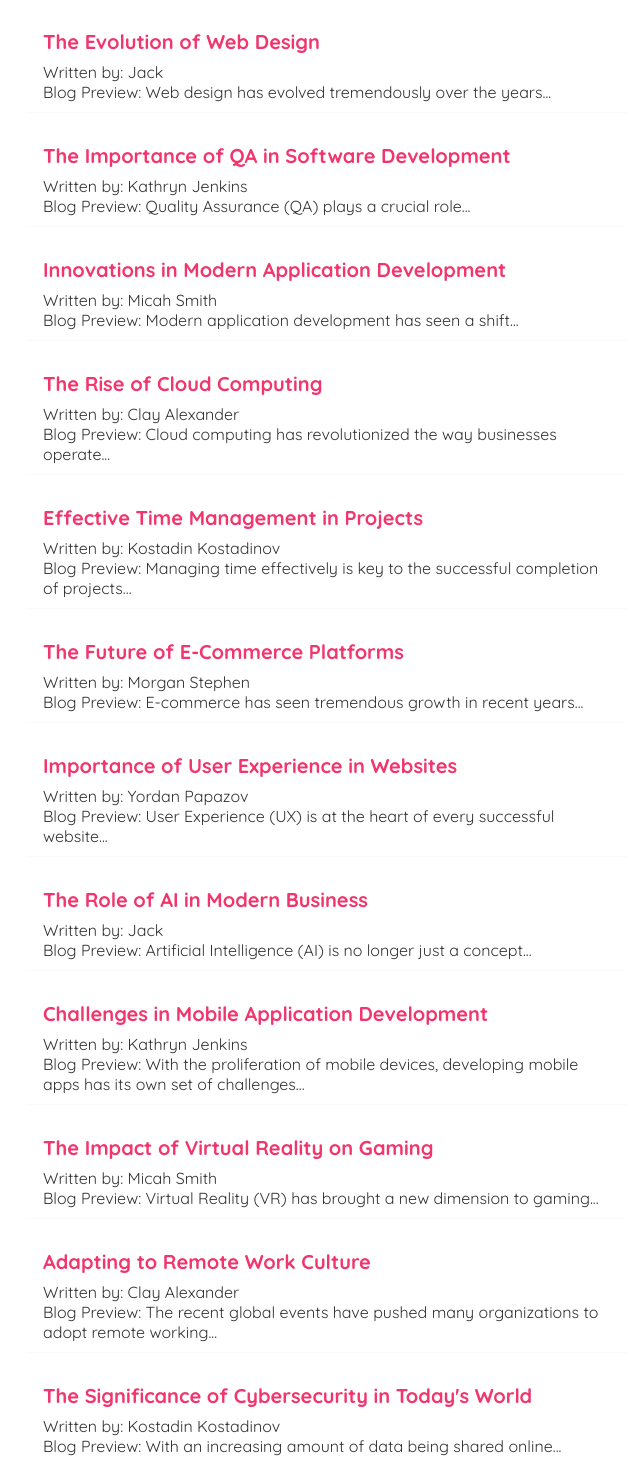
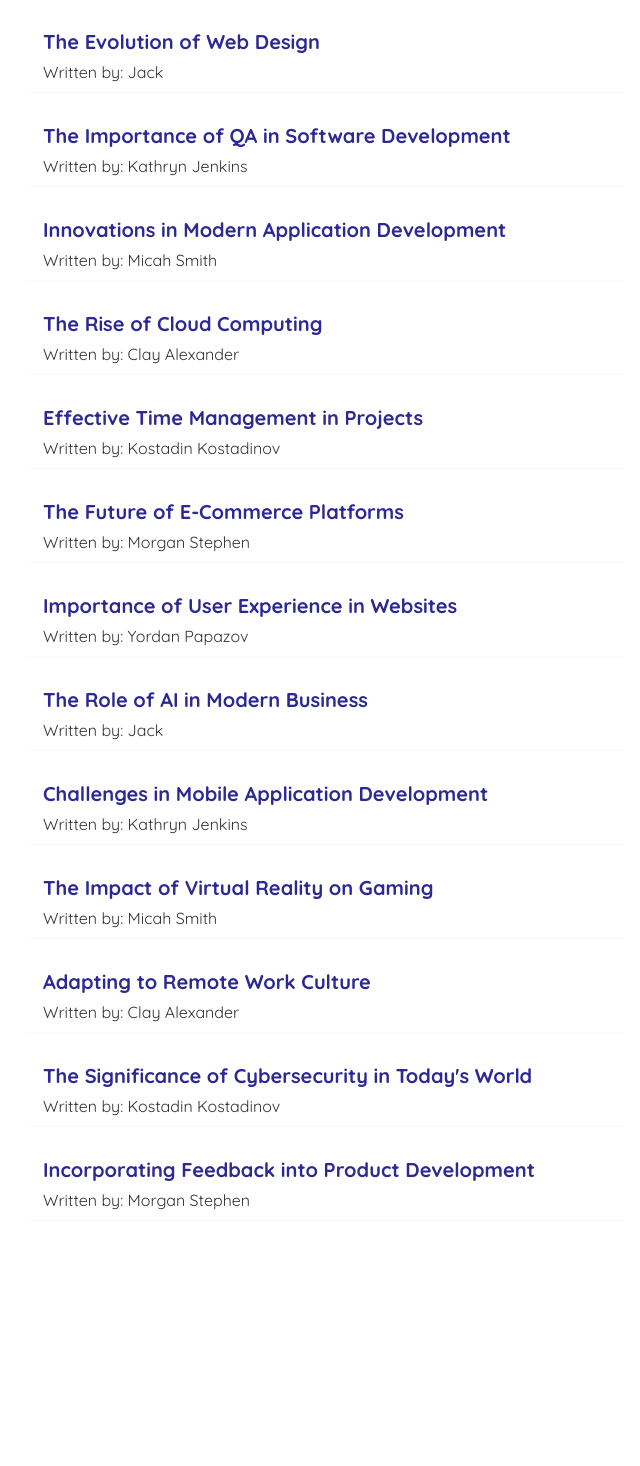
Before and after one commit to WarrenOliver/react-blog, a React (Vite) app: page / in a window 1280 px wide. Shown: the part 184-1650 px from the top of the page, without its empty margins (313-953 px from the left). After the commit the page ends 1485 px from the top, so only its background shows below. Built offline with nearby package versions, Linux system fonts and the light colour scheme; data requests are answered from the project's data file.

Commit message:
added single blog detail pages

```diff
--- a/data/db.json
+++ b/data/db.json
@@ -3,79 +3,79 @@
     {
       "id": 1,
       "title": "The Evolution of Web Design",
-        "body": "Web design has evolved tremendously over the years...",
+      "body": "Web design has evolved tremendously over the years, transitioning from simple, text-based pages to complex, interactive experiences. This evolution reflects the changes in technology and user expectations, leading to more visually appealing and user-friendly designs.",
       "author": "Jack"
     },
     {
       "id": 2,
       "title": "The Importance of QA in Software Development",
-        "body": "Quality Assurance (QA) plays a crucial role...",
+      "body": "Quality Assurance (QA) plays a crucial role in software development, ensuring that products meet certain standards of quality. It involves rigorous testing and review processes to identify and fix bugs, leading to more reliable and user-friendly software.",
       "author": "Kathryn Jenkins"
     },
     {
       "id": 3,
       "title": "Innovations in Modern Application Development",
-        "body": "Modern application development has seen a shift...",
+      "body": "Modern application development has seen a shift towards more agile and user-centered approaches. These innovations have enabled developers to create applications that are not only functional but also engaging and intuitive for the end-user.",
       "author": "Micah Smith"
     },
     {
       "id": 4,
       "title": "The Rise of Cloud Computing",
-        "body": "Cloud computing has revolutionized the way businesses operate...",
+      "body": "Cloud computing has revolutionized the way businesses operate, offering scalable and flexible solutions. This technology allows for efficient data storage and management, facilitating remote work and collaboration across different geographical locations.",
       "author": "Clay Alexander"
     },
     {
       "id": 5,
       "title": "Effective Time Management in Projects",
-        "body": "Managing time effectively is key to the successful completion of projects...",
+      "body": "Managing time effectively is key to the successful completion of projects. It involves strategic planning and prioritization to ensure that resources are allocated efficiently and deadlines are met, ultimately leading to the successful delivery of projects.",
       "author": "Kostadin Kostadinov"
     },
     {
       "id": 6,
       "title": "The Future of E-Commerce Platforms",
-        "body": "E-commerce has seen tremendous growth in recent years...",
+      "body": "E-commerce has seen tremendous growth in recent years, driven by advances in technology and changes in consumer behavior. This growth suggests a future where digital marketplaces become increasingly prevalent, offering more personalized and seamless shopping experiences.",
       "author": "Morgan Stephen"
     },
     {
       "id": 7,
       "title": "Importance of User Experience in Websites",
-        "body": "User Experience (UX) is at the heart of every successful website...",
+      "body": "User Experience (UX) is at the heart of every successful website. A good UX design ensures that websites are not only aesthetically pleasing but also easy to navigate, enhancing the overall user satisfaction and engagement.",
       "author": "Yordan Papazov"
     },
     {
       "id": 8,
       "title": "The Role of AI in Modern Business",
-        "body": "Artificial Intelligence (AI) is no longer just a concept...",
+      "body": "Artificial Intelligence (AI) is no longer just a concept but a practical tool in business. It is transforming various aspects of operations, from automating routine tasks to providing deeper insights into customer behavior, enabling smarter business decisions.",
       "author": "Jack"
     },
     {
       "id": 9,
       "title": "Challenges in Mobile Application Development",
-        "body": "With the proliferation of mobile devices, developing mobile apps has its own set of challenges...",
+      "body": "With the proliferation of mobile devices, developing mobile apps has its own set of challenges. These include ensuring compatibility across different devices and operating systems, as well as providing a seamless user experience in a mobile context.",
       "author": "Kathryn Jenkins"
     },
     {
       "id": 10,
       "title": "The Impact of Virtual Reality on Gaming",
-        "body": "Virtual Reality (VR) has brought a new dimension to gaming...",
+      "body": "Virtual Reality (VR) has brought a new dimension to gaming, offering immersive experiences that were once thought impossible. This technology is not only changing how games are played but also how they are designed, pushing the boundaries of creativity and innovation.",
       "author": "Micah Smith"
     },
     {
       "id": 11,
       "title": "Adapting to Remote Work Culture",
-        "body": "The recent global events have pushed many organizations to adopt remote working...",
+      "body": "The recent global events have pushed many organizations to adopt remote working. This shift requires adapting to new technologies and communication methods, ensuring that teams remain productive and connected despite the physical distance.",
       "author": "Clay Alexander"
     },
     {
       "id": 12,
       "title": "The Significance of Cybersecurity in Today's World",
-        "body": "With an increasing amount of data being shared online...",
+      "body": "With an increasing amount of data being shared online, the importance of cybersecurity cannot be overstated. It is essential for protecting sensitive information from cyber threats, ensuring the safety and privacy of users in the digital space.",
       "author": "Kostadin Kostadinov"
     },
     {
       "id": 13,
       "title": "Incorporating Feedback into Product Development",
-        "body": "Feedback is an essential component for continuous improvement...",
+      "body": "Feedback is an essential component for continuous improvement in product development. It provides valuable insights from users and stakeholders, enabling developers to refine and enhance their products to better meet the needs of their audience.",
       "author": "Morgan Stephen"
     }
   ]
--- a/src/components/BlogList.tsx
+++ b/src/components/BlogList.tsx
@@ -10,7 +10,6 @@ const BlogList = ({ blogs, title }) => {
             <h2>{blog.title}</h2>
             </Link>
           <div>Written by: {blog.author}</div>
-          <div>Blog Preview: {blog.body}</div>
 
         </div>
       ))}
--- a/src/components/SingleBlogPage.tsx
+++ b/src/components/SingleBlogPage.tsx
@@ -1,11 +1,24 @@
 import { useParams } from "react-router-dom";
+import useFetch from "./useFetch";
 
 const SingleBlogPage = () => {
     const { id } = useParams()
+    const { data: blog, isPending, error } = useFetch('http://localhost:8000/blogs/'+ id)
+
 
     return (
-        <div className="blog-details">
-            <h2>Blog Details - {id}</h2>
+        <div className="single-blog-details">
+            {isPending && <div>Loading...</div>}
+            {error && <div>{error}</div>}
+            {blog && (
+                <article>
+                    <h2>{ blog.title }</h2>
+                    <p>Written By: { blog.author }</p>
+                    <div>
+                        { blog.body }
+                    </div>
+                </article>
+            )}
         </div>
     );
 }
--- a/src/index.css
+++ b/src/index.css
@@ -15,7 +15,7 @@
   border-bottom: 1px solid #f2f2f2;
 }
 .navbar h1 {
-  color: #f1356d;
+  color: #2d2992;
 }
 .navbar .links {
   margin-left: auto;
@@ -26,7 +26,7 @@
   padding: 6px;
 }
 .navbar a:hover {
-  color: #f1356d;
+  color: #2d2992;
 }
 .content {
   max-width: 600px;
@@ -45,10 +45,29 @@
 }
 .blog-preview h2 {
   font-size: 20px;
-  color: #f1356d;
+  color: #2d2992;
   margin-bottom: 8px;
 }
 
 .blog-links {
   text-decoration: none;
 }
+
+.single-blog-details h2 {
+  font-size: 20px;
+  color:#2d2992;
+  margin-bottom: 10px;
+}
+
+.single-blog-details div {
+  margin: 20px 0;
+}
+
+.single-blog-details button {
+  background: #2d2992;
+  color: #fff;
+  border: 0;
+  padding: 8px;
+  border-radius: 8px;
+  cursor: pointer;
+}
```
Lines whose indentation alone changed are shown as unchanged.
